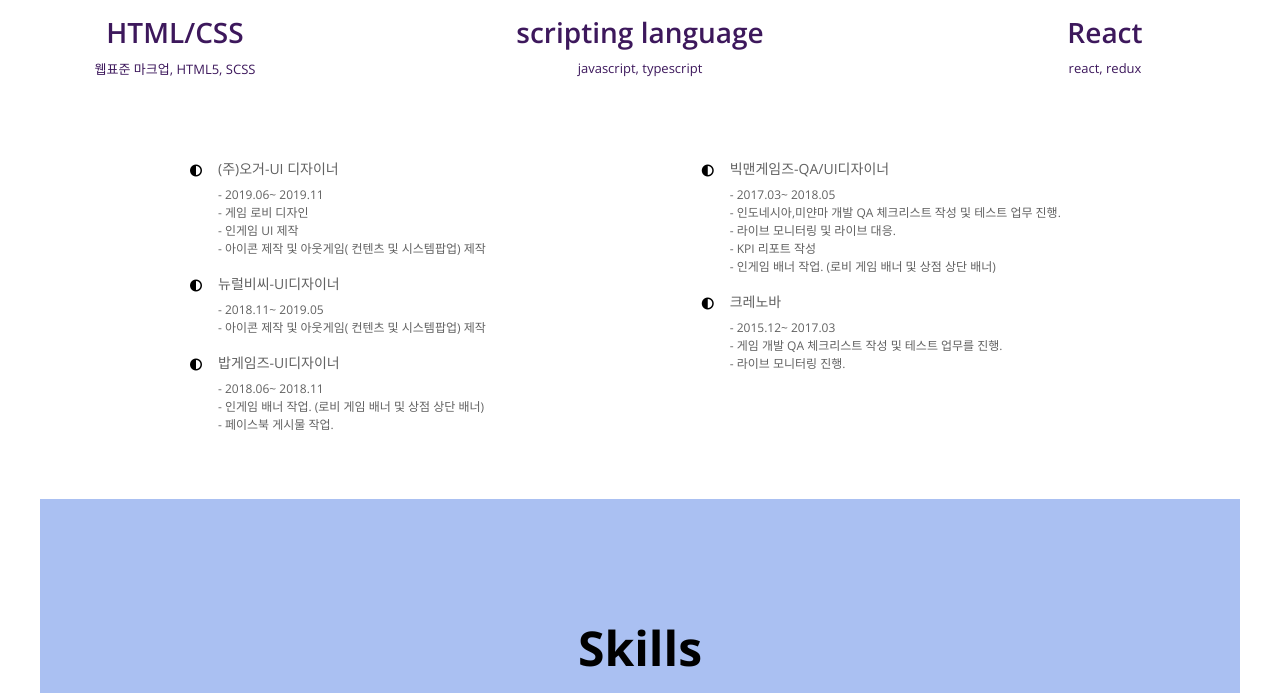
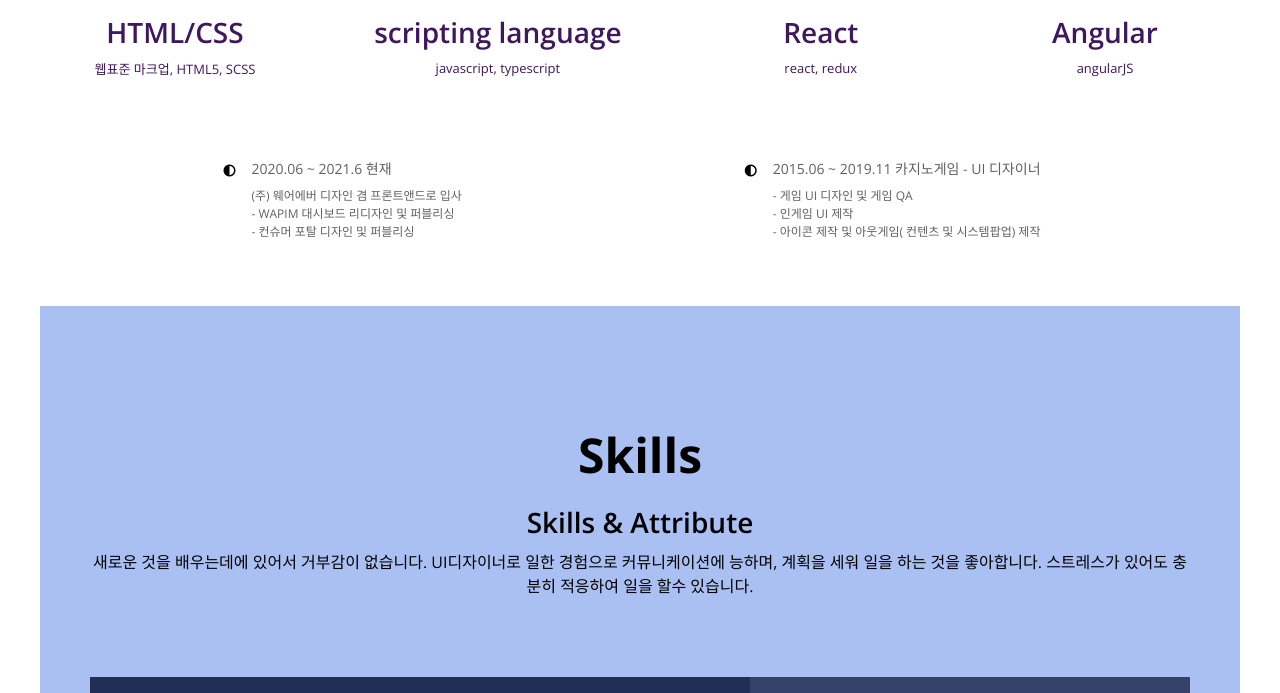
Before and after one commit to Amarse/Amarse.github.io, a plain HTML site: page index.html in a window 1280 px wide. Shown: the part 1146-1839 px from the top of the page. Drawn offline with nearby package versions, Linux system fonts and the light colour scheme.

Commit message:
이력서 업데이트

```diff
--- a/css/style.css
+++ b/css/style.css
@@ -275,12 +275,13 @@ p {
 }
 .job {
   display: flex;
-  align-items: left;
   padding-bottom: 16px;
 }
 
 .job__left {
-  padding-left: 100px;
+  display: flex;
+  justify-content: space-around;
+    width: 100%;
 }
 .job__right {
   padding-left: 200px;
--- a/index.html
+++ b/index.html
@@ -41,7 +41,7 @@
 	<section id="home">
 		<div class="home__container">
 			<img src="imgs/profile.png" alt="hana's profile photo" class="home__avatar">
-			<h1 class="home__title">Hello, I'm hana.</h1>
+			<h1 class="home__title">Hello! 👩🏻‍💻</h1>
 			<h2 class="home__description">From Game Designer to Front-and-Developer</h2>
 			<button class="home__contact">Contact Me</button>
 		</div>
@@ -76,6 +76,13 @@
 				<h2 class="major__title">React</h2>
 				<div class="major__description">react, redux</div>
 			</div>
+			<div class="major">
+				<div class="major__icon">
+					<i class="fab fa-angular"></i>
+				</div>
+				<h2 class="major__title">Angular</h2>
+				<div class="major__description">angularJS</div>
+			</div>
 		</div>
 		<div class="about__jobs">
 			<div class="job__left">
@@ -84,10 +91,10 @@
 						<i class="fas fa-adjust"></i>
 					</div>
 					<div class="job__description">
-						<p class="job__name">(주)오거-UI 디자이너</p>
-						<p class="job__period">- 2019.06~ 2019.11</br>- 게임 로비 디자인</br>
-							- 인게임 UI 제작</br>
-							- 아이콘 제작 및 아웃게임( 컨텐츠 및 시스템팝업) 제작</p>
+						<p class="job__name">2020.06 ~ 2021.6 현재</p>
+						<p class="job__period">(주) 웨어에버 디자인 겸 프론트앤드로 입사</br>
+							- WAPIM 대시보드 리디자인 및 퍼블리싱</br>
+						  - 컨슈머 포탈 디자인 및 퍼블리싱</p>
 					</div>
 				</div>
 				<div class="job">
@@ -95,48 +102,14 @@
 						<i class="fas fa-adjust"></i>
 					</div>
 					<div class="job__description">
-						<p class="job__name">뉴럴비씨-UI디자이너</p>
-						<p class="job__period">- 2018.11~ 2019.05</br>- 아이콘 제작 및 아웃게임( 컨텐츠 및 시스템팝업) 제작</p>
-					</div>
-				</div>
-				<div class="job">
-					<div class="job__icon">
-						<i class="fas fa-adjust"></i>
-					</div>
-					<div class="job__description">
-						<p class="job__name">밥게임즈-UI디자이너</p>
-						<p class="job__period">- 2018.06~ 2018.11</br>- 인게임 배너 작업. (로비 게임 배너 및 상점 상단 배너)</br>
-							- 페이스북 게시물 작업.</p>
+						<p class="job__name">2015.06 ~ 2019.11 카지노게임 - UI 디자이너</p>
+						<p class="job__period">
+						- 게임 UI 디자인 및 게임 QA</br>
+							- 인게임 UI 제작</br>
+							- 아이콘 제작 및 아웃게임( 컨텐츠 및 시스템팝업) 제작</p>
 					</div>
 				</div>
 			</div>
-			<div class="job__right">
-				<div class="job">
-					<div class="job__icon">
-						<i class="fas fa-adjust"></i>
-					</div>
-					<div class="job__description">
-						<p class="job__name">빅맨게임즈-QA/UI디자이너</p>
-						<p class="job__period">- 2017.03~ 2018.05</br>- 인도네시아,미얀마 개발 QA 체크리스트 작성 및 테스트 업무 진행.</br>
-							- 라이브 모니터링 및 라이브 대응.</br>
-							- KPI 리포트 작성</br>
-							- 인게임 배너 작업. (로비 게임 배너 및 상점 상단 배너)
-						</p>
-					</div>
-				</div>
-				<div class="job">
-					<div class="job__icon">
-						<i class="fas fa-adjust"></i>
-					</div>
-					<div class="job__description">
-						<p class="job__name">크레노바</p>
-						<p class="job__period">- 2015.12~ 2017.03</br>- 게임 개발 QA 체크리스트 작성 및 테스트 업무를 진행.</br>
-							- 라이브 모니터링 진행.
-						</p>
-					</div>
-				</div>
-			</div>
-		</div>
 		</div>
 	</section>
 	<!-- //about -->
@@ -189,17 +162,19 @@
 			<div class="skillset__right">
 				<div class="tools">
 					<h3 class="skillset__title">Tools</h3>
-					<div class="tools__list">
+					<ul class="tools__list">
 						<li><span>Visual Studio Code</span></li>
+						<li><span>Illustrator</span></li>
 						<li><span>Photoshop</span></li>
-					</div>
+						<li><span>xd</span></li>
+					</ul>
 				</div>
 				<div class="etc">
 					<h3 class="skillset__title">Etc</h3>
-					<ul class="etc__"></ul>
+					<ul class="etc__list">
 					<li><span>Git</span></li>
 					<li><span>Git오픈소스 활용</span></li>
-
+				</ul>
 				</div>
 			</div>
 		</div>
@@ -211,16 +186,16 @@
 			<h1>My work</h1>
 			<h2>Projects</h2>
 			<div class="work__categories">
-				<button class="category__btn selected" data-filter="*">All <span class="category__count">5</span></button>
+				<button class="category__btn selected" data-filter="*">All <span class="category__count">6</span></button>
 				<button class="category__btn" data-filter="web">Web <span class="category__count">3</span></button>
-				<button class="category__btn" data-filter="react">React <span class="category__count">3</span></button>
+				<button class="category__btn" data-filter="react">React <span class="category__count">4</span></button>
 			</div>
 
 			<div class="works__projects">
 				<a href="https://amarse.github.io/" class="project" target="blank" data-type="web"><img
 						src="imgs/hana.png" alt="myResuem" class="project__img" />
 					<div class="project__description">
-						<h3>반응형 웹사이트</br>(포트폴리오)</h3>
+						<h3>반응형 웹사이트</h3>
 						<span>HTML, CSS, Javascript</span>
 					</div>
 				</a>
@@ -238,6 +213,13 @@
 						<span>HTML, CSS </br> Javascript library </span>
 					</div>
 				</a>
+				<a href="https://github.com/Amarse/chartjs.git" class="project" target="blank" data-type="react"><img
+					src="imgs/COVID1-19.png" alt="node-react" class="project__img" />
+				<div class="project__description">
+					<h3>코로나 Chart.js</h3>
+					<span>React</br>Javascript, CSS</span>
+				</div>
+			</a>
 				<a href="https://github.com/Amarse/node-react-login-register" class="project" target="blank" data-type="react"><img
 					src="imgs/login.png" alt="node-react" class="project__img" />
 				<div class="project__description">
@@ -275,7 +257,7 @@
 				<i class="fas fa-link"></i>
 			</a>
 		</div>
-		<p class="contact__rights">2020 Front-and Challenger - All rights reserved.</p>
+		<p class="contact__rights">2021 Front-and Challenger - All rights reserved.</p>
 	</section>
 	<!-- contact -->
 	<!-- arrow -->
```
Also changed, not shown: imgs/COVID1-19.png (added).
